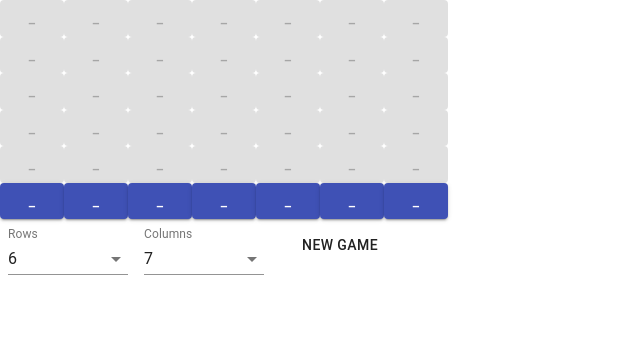
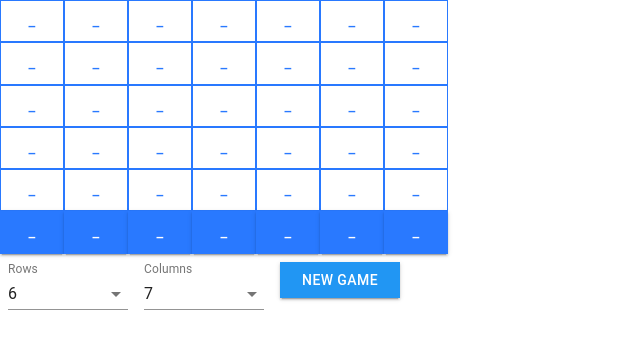
Before and after one commit to TheTallPaul/connect-four, a React (Create React App) app: page / in a window 1280 px wide. Shown: the top 340 px of the page, without its empty margins (0-640 px from the left). Built offline with nearby package versions, Linux system fonts and the light colour scheme; the HTML template or start-up script is replaced by a standard one.

Commit message:
Initial theming and styling
Added a theme to the web app. It's provided through Material's createMuiTheme and is wrapped around
the entire app. The board was given style components to both look nicer and also better indicate
which squares are legal for game pieces and which are not.

```diff
--- a/src/App.tsx
+++ b/src/App.tsx
@@ -1,11 +1,16 @@
 import React from "react";
+import { ThemeProvider } from "@material-ui/core";
+
 import Game from "./Game";
+import { AppTheme } from "./Styles";
 
 function App() {
   return (
     <div className="App">
       <header className="App-header">
-        <Game />
+        <ThemeProvider theme={AppTheme}>
+          <Game />
+        </ThemeProvider>
       </header>
     </div>
   );
--- a/src/Game.tsx
+++ b/src/Game.tsx
@@ -101,7 +101,7 @@ function Game() {
   const [darkIsNext, setDarkIsNext] = useState(true);
   const [winner, setWinner] = useState("");
 
-  // handleClick adds the new piece and sets the next player
+  // handleSquareClick adds the new piece and sets the next player
   const handleSquareClick = (row: number, col: number) => {
     let squaresCopy = squares.map((row) => {
       return row.slice();
--- a/src/Settings.tsx
+++ b/src/Settings.tsx
@@ -59,7 +59,9 @@ function Settings(props: settingsProps) {
         />
       </FormControl>
       <FormControl className={classes.formControl}>
-        <Button type="submit">New Game</Button>
+        <Button type="submit" color="primary" variant="contained">
+          New Game
+        </Button>
       </FormControl>
     </form>
   );
--- a/src/Square.tsx
+++ b/src/Square.tsx
@@ -1,5 +1,7 @@
 import React from "react";
 import { Button } from "@material-ui/core";
+
+import { UseStyles } from "./Styles";
 
 type squareProps = {
   piece: string;
@@ -7,13 +9,21 @@ type squareProps = {
   legal: boolean;
 };
 
+// Square shows displays a game piece or allows a user to place a game piece
 function Square(props: squareProps) {
+  const classes = UseStyles();
+
   return (
     <Button
+      classes={{
+        root: classes.boardButton,
+        disabled: classes.disabled,
+      }}
       onClick={props.onClick}
-      variant="contained"
-      color="primary"
+      variant={props.legal ? "contained" : "outlined"}
+      color="secondary"
       disabled={!props.legal}
+      size="large"
     >
       {props.piece}
     </Button>
--- a/src/Styles.tsx
+++ b/src/Styles.tsx
@@ -1,4 +1,12 @@
-import { createStyles, makeStyles, Theme } from "@material-ui/core/styles";
+import {
+  createStyles,
+  makeStyles,
+  Theme,
+  createMuiTheme,
+} from "@material-ui/core/styles";
+import { blue } from "@material-ui/core/colors";
+
+const blueHex = "#2979ff";
 
 export const UseStyles = makeStyles((theme: Theme) =>
   createStyles({
@@ -6,11 +14,26 @@ export const UseStyles = makeStyles((theme: Theme) =>
       margin: theme.spacing(1),
       minWidth: 120,
     },
-    selectEmpty: {
-      marginTop: theme.spacing(2),
+    boardButton: {
+      "&$disabled": {
+        borderColor: blueHex,
+        color: blueHex,
+        shape: { borderColor: theme.palette.secondary || blue },
+      },
     },
+    disabled: {},
   })
 );
+
+export const AppTheme = createMuiTheme({
+  palette: {
+    primary: blue,
+    secondary: blue,
+  },
+  shape: {
+    borderRadius: 0,
+  },
+});
 
 export const DarkSymbol = "\u2B24"; // ⬤
 export const LightSymbol = "\u25Ef"; // ◯
```
